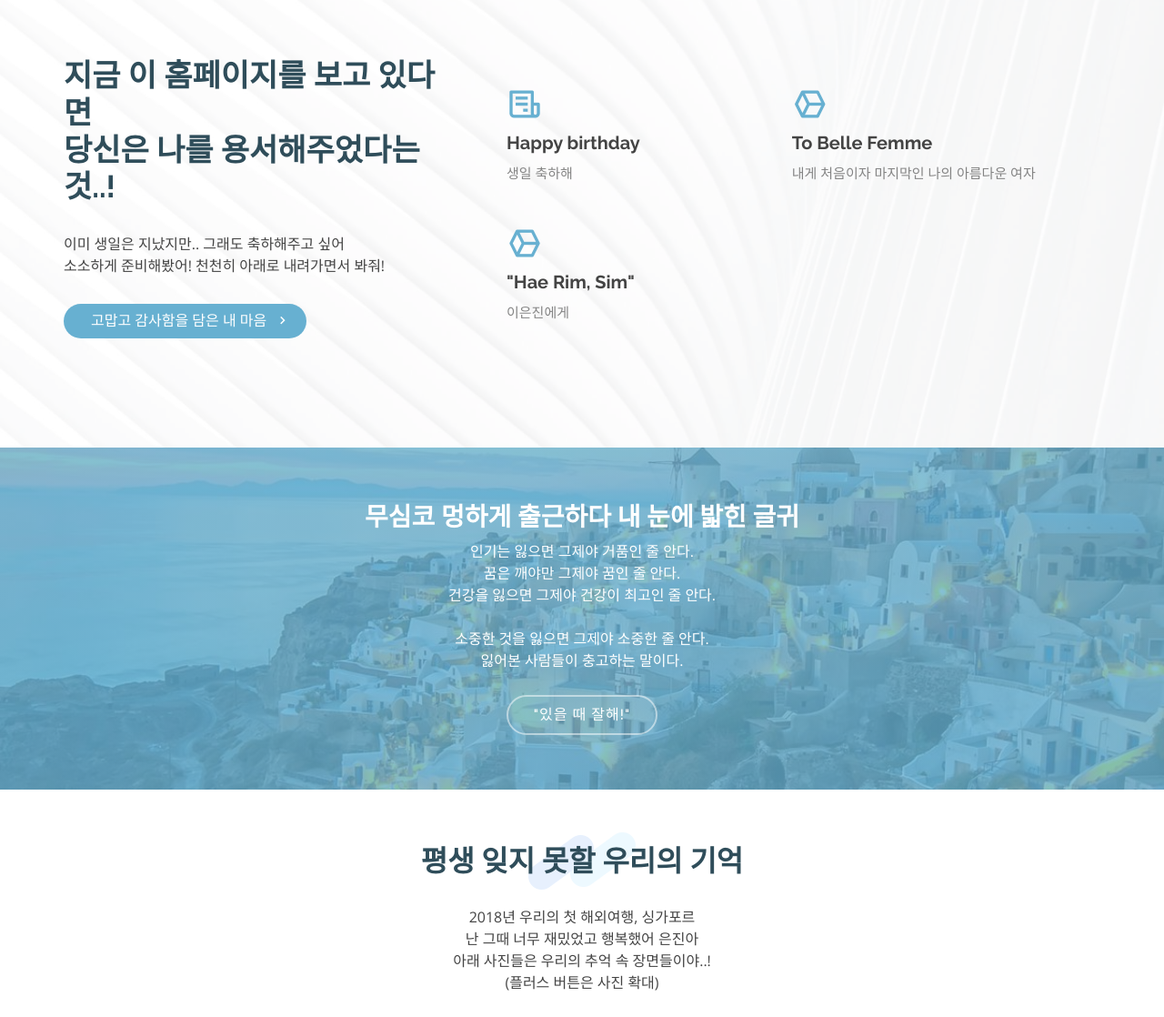
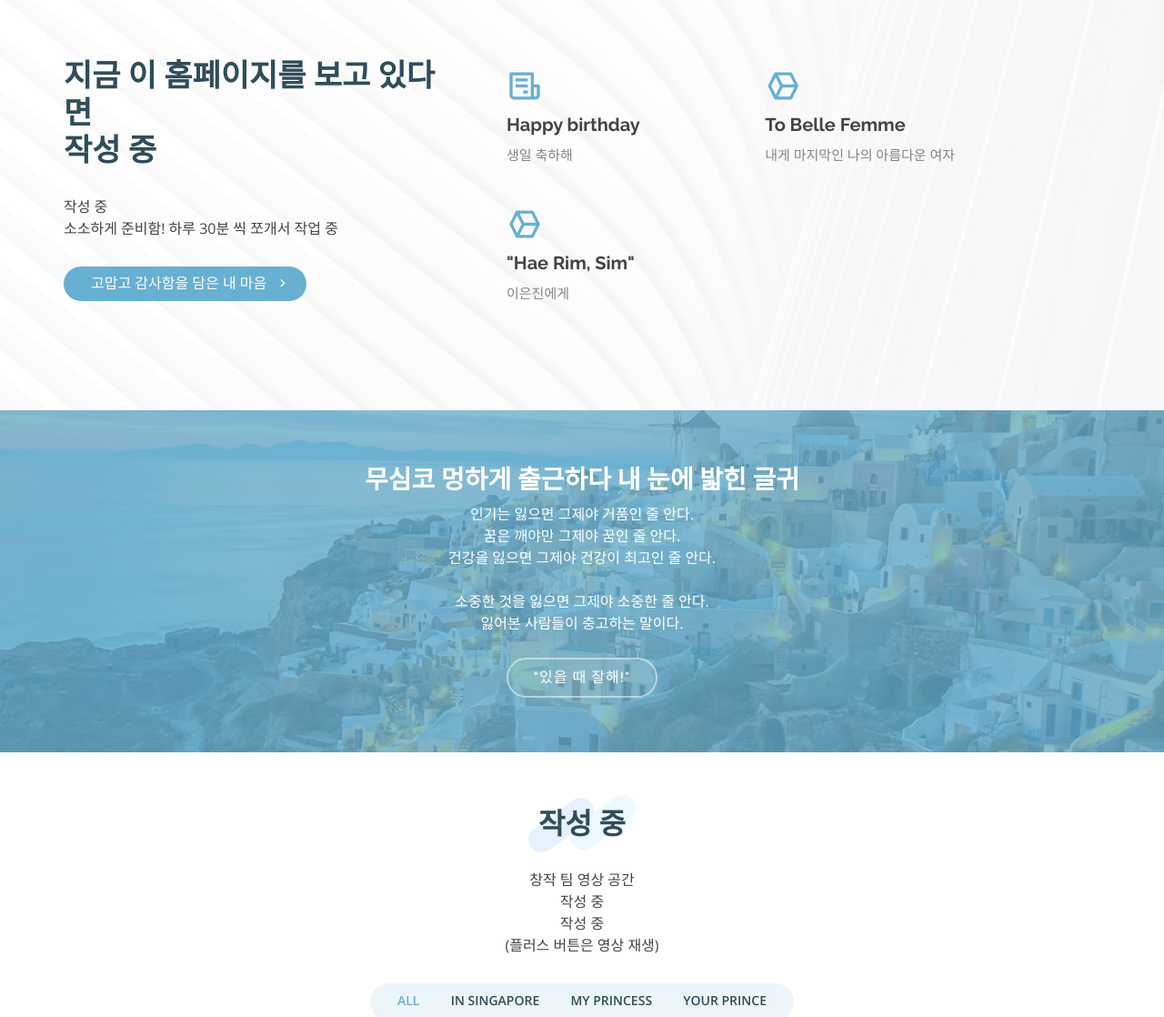
Before and after one commit to pjhmong/test_router, a plain HTML site: page index.html in a window 1280 px wide. Shown: the part 857-1975 px from the top of the page at 91% size. Drawn offline with nearby package versions, Linux system fonts and the light colour scheme.

Commit message:
Update index.html

```diff
--- a/index.html
+++ b/index.html
@@ -63,7 +63,7 @@
   <section id="hero">
     <div class="hero-container" data-aos="fade-up">
       <h1>★ Happy Birth Day To You ★</h1>
-      <h2>너의 37번째 생일을 축하하며 준비한 작은 홈페이지</h2>
+      <h2>이은진의 36번째 생일을 축하하며 준비한 작은 홈페이지</h2>
       <a class="btn-get-started scrollto"><i class="bx bx-chevrons-down"></i></a>
     </div>
   </section><!-- End Hero -->
@@ -77,11 +77,10 @@
         <div class="row no-gutters">
           <div class="content col-xl-5 d-flex align-items-stretch" data-aos="fade-up">
             <div class="content">
-              <h3>지금 이 홈페이지를 보고 있다면 <br>당신은 나를 용서해주었다는 것..!</h3>
+              <h3>지금 이 홈페이지를 보고 있다면 <br> 작성 중</h3>
               <p>
-                이미 생일은 지났지만.. 그래도 축하해주고 싶어
-                <br>소소하게 준비해봤어! 천천히 아래로
-                내려가면서 봐줘!
+                작성 중
+                <br>소소하게 준비함! 하루 30분 씩 쪼개서 작업 중
               </p>
               <a href="#" class="about-btn">고맙고 감사함을 담은 내 마음<i class="bx bx-chevron-right"></i></a>
             </div>
@@ -97,7 +96,7 @@
                 <div class="col-md-6 icon-box" data-aos="fade-up" data-aos-delay="200">
                   <i class="bx bx-cube-alt"></i>
                   <h4>To Belle Femme</h4>
-                  <p>내게 처음이자 마지막인 나의 아름다운 여자</p>
+                  <p>내게 마지막인 나의 아름다운 여자</p>
                 </div>
 
                 <div class="col-md-6 icon-box" data-aos="fade-up" data-aos-delay="1200">
@@ -135,10 +134,10 @@
       <div class="container">
 
         <div class="section-title" data-aos="fade-in" data-aos-delay="100">
-          <h2>평생 잊지 못할 우리의 기억</h2>
-          <p>2018년 우리의 첫 해외여행, 싱가포르 <br>난 그때 너무 재밌었고 행복했어 은진아
-            <br>아래 사진들은 우리의 추억 속 장면들이야..!
-            <br>(플러스 버튼은 사진 확대)</p>
+          <h2>작성 중</h2>
+          <p>창작 팀 영상 공간 <br>작성 중
+            <br>작성 중
+            <br>(플러스 버튼은 영상 재생)</p>
         </div>
 
         <div class="row" data-aos="fade-in">
@@ -273,16 +272,8 @@
 
         <div class="section-title" data-aos="fade-in" data-aos-delay="100">
           <h2>사랑하는 내 여자 이은진에게</h2>
-          <p>우선 비록 지나갔지만.. 자기야 생일 축하해!! <br>그리고 내가 정말 미안하고, 자기에게 정말 고맙고 감사해.. <br>의논 하나없이 일방적으로 이별을 선언한 내 자신이 너무 나쁘고 못됐었던 같아..
-            <br>잠시 이별의 기간 동안, 난 내가 자기한테 한 말이 난 너무나 생각났었어.
-            <br>'우리 같이 추억의 장벽을 쌓자. 높히 그리고 두껍게 쌓아 어떤 시련이 와도 견뎌내자'
-            <br>'우리 권태기가 오면 놀이 공원가자. 이성과 롤러코스터를 타면 그 스릴감이 설레임과 같다고 하더라'
-            <br>이렇게 말해 놓고.. 정작 난 그 모든걸 애써 외면하며 떠나려 했었어. 내가 정말 어리석고 어리석었어.
-            <br>우리가 쌓은 그 추억의 장벽이, 그리고 자기에 대한 나의 설레임은 여전히,
-            <br>자기를 잠시 떠나보니 마음속 깊히 알겠더라. 난 자기 없으면 안돼는 남자인걸.. 이은진, 자기는 나의 전부란걸.
-            <br>미안해 자기야. 일방적으로 떠나서. 미안해 자기야. 너무나 큰 상처를 줘서.
-            <br>그리고 고마워 자기야. 이런 바보같고 어린 마음의 날 다시 용서해줘서.. 정말 고맙고 고마워.
-            <br>내가 더 잘할께 은진아 자기야 내 사랑아. 끝으로 늦었지만 다시 한번 생일 축하해!!</p>
+          <p>생일 축하해!! <br>작성중.. <br>작성중..
+            <br>작성 중</p>
         </div>
 
         <div class="testimonials-slider swiper-container" data-aos="fade-up" data-aos-delay="100">
```
